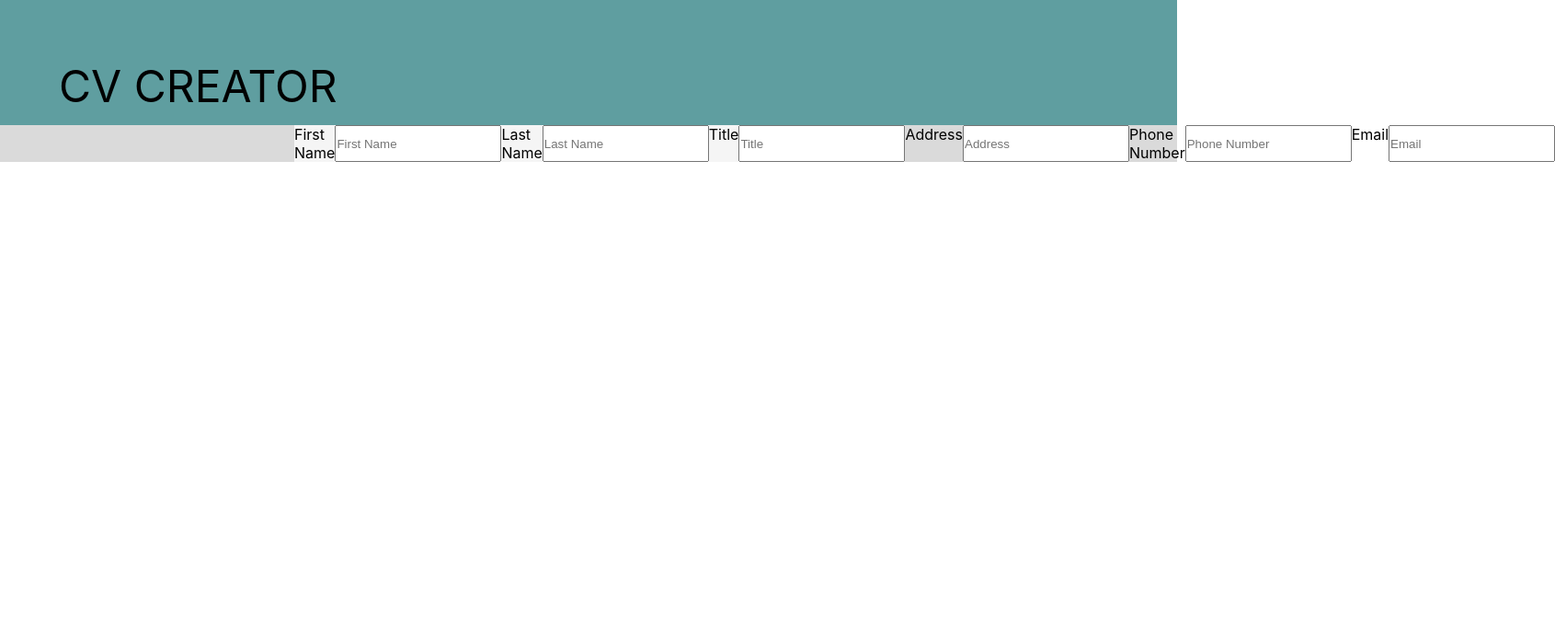
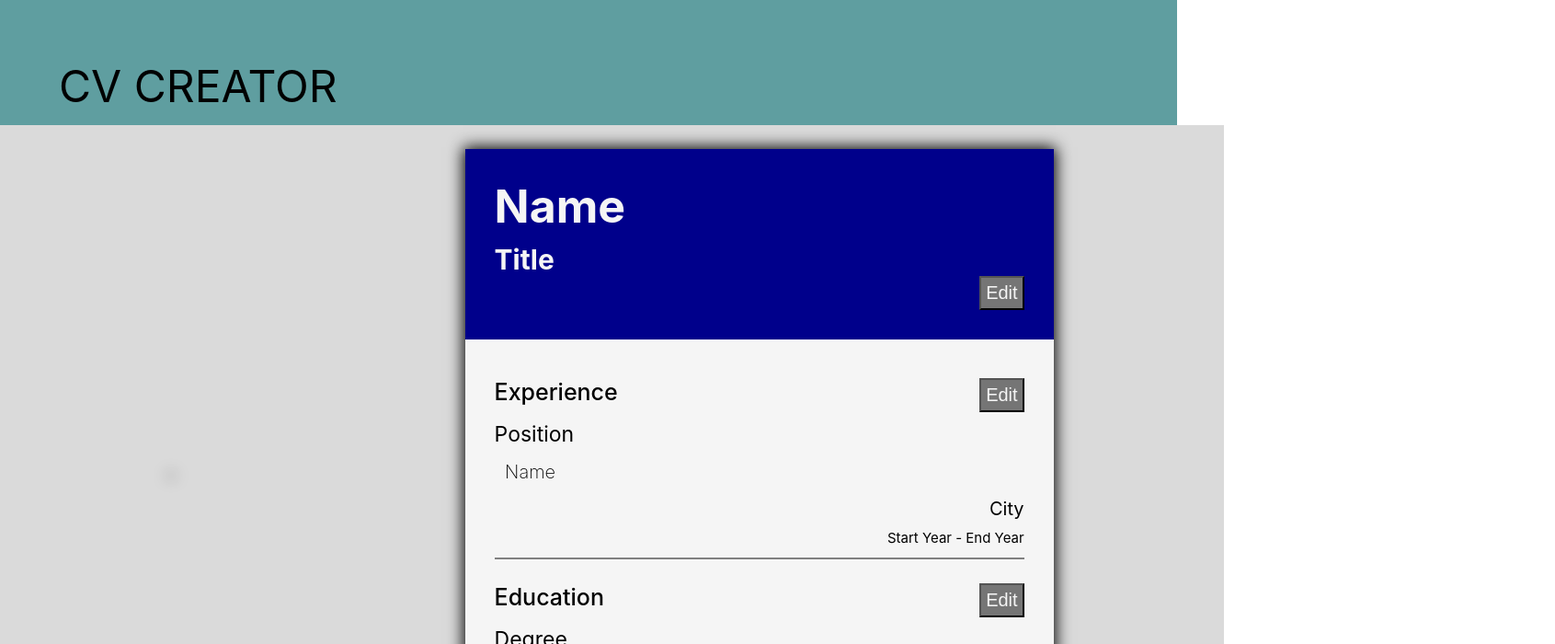
Before and after one commit to Innomer/odin-cv-maker, a React (Create React App) app in the folder cv-project/: page / in a window 1280 px wide. Shown: the top 700 px of the page at 92% size, 1691 px wide, since content can reach past the window. Built offline with nearby package versions, Linux system fonts and the light colour scheme.

Commit message:
Created Edit Section and Preview Section. Next time gonna integrate both

```diff
--- a/cv-project/src/components/CVSection.css
+++ b/cv-project/src/components/CVSection.css
@@ -1,23 +1,163 @@
-.CV{
+.CV {
     width: 100%;
-    background-color: rgb(218, 218, 218) ;
+    background-color: rgb(218, 218, 218);
     height: 100%;
+    padding: 2%;
+    display: flex;
 }
 
-#CVEditor{
+
+#CVEditor {
+    width: min-content;
+    margin: auto;
+    align-items: center;
+    background-color: whitesmoke;
+    box-shadow: 0px 0px 16px 2px black;
+}
+
+#CVPreview {
     width: 50%;
     margin: auto;
     align-items: center;
     background-color: whitesmoke;
+    box-shadow: 0px 0px 16px 2px black;
 }
 
-#CVPreview{
-    width: 50%;
-    margin: auto;
-    align-items: center;
-    background-color: whitesmoke;
+#Personal,
+#Education,
+#Experience {
+    display: flex;
+    flex-direction: column;
 }
 
-#Personal{
-    display: flex;
+#Personal.Dis,
+#Education.Dis,
+#Experience.Dis,
+.Dis{
+    display: none;
 }
+
+
+label {
+    padding: 10px;
+    /* margin: auto; */
+}
+
+input {
+    padding: 10px;
+    margin: 10px;
+    width: 25vw;
+}
+
+#submitBut {
+    width: 15%;
+    margin-top: 30px;
+    align-self: center;
+    font-size: 20px;
+}
+
+#formTitle {
+    font-size: 30px;
+    text-align: center;
+    padding: 5%;
+    font-weight: 700;
+}
+
+#addBut,
+#delBut {
+    align-self: center;
+    font-size: 17px;
+    background-color: rgb(117, 117, 117);
+    color: whitesmoke;
+    border-radius: 2rem;
+}
+#addBut:hover,#delBut:hover{
+    background-color: gray;
+}
+
+#prevHeader{
+    background-color: darkblue;
+    height: fit-content;
+    padding: 5%;
+    color: whitesmoke;
+}
+#prevHeader h1{
+    font-size: 50px;
+    margin-bottom: 10px;
+}
+#prevHeader h2{
+    font-size: 30px;
+    margin-top: 10px;
+}
+#prevExperience{
+    height: fit-content;
+    padding: 5%;
+    padding-bottom: 0%;
+    font-size: 20px;
+}
+#prevExperience p{
+    margin-top: 10px;
+    margin-bottom: 10px;
+}
+#prevExperience>p{
+    font-size: 25px;
+    font-weight: 500;
+    display:flex;
+}
+.posi{
+    font-size: 23px;
+    width: 100%;
+}
+.expName{
+    font-size: 20px;
+    width: 100%;
+    padding: 1%;
+    padding-left: 2%;
+    font-weight: 200;
+}
+.year{
+    font-size: 15px;
+    padding-bottom: 2%;
+    text-align: right;
+    margin: auto;
+    width: 100%;
+    border-bottom: 2px solid gray;
+}
+.city{
+    font-size: 20px;
+    text-align: right;
+    margin: auto;
+    width: 100%;
+}
+#prevEducation{
+    height: fit-content;
+    padding: 5%;
+    padding-top: 1%;
+    font-size: 20px;
+}
+#prevEducation p{
+    margin-top: 10px;
+    margin-bottom: 10px;
+}
+#prevEducation>p{
+    font-size: 25px;
+    font-weight: 500;
+    display:flex;
+}
+#prevHeader>p{
+    font-size: 25px;
+    font-weight: 500;
+    display:flex;
+}
+button{
+    font-size: 20px;
+    margin-left: auto;
+    text-align: right;
+    align-self: end;
+    padding:5px;
+    background-color: rgb(117, 117, 117);
+    color: whitesmoke;
+}
+button:hover{
+    background-color: gray;
+}
--- a/cv-project/src/components/CVSection.js
+++ b/cv-project/src/components/CVSection.js
@@ -4,28 +4,127 @@ import './CVSection.css';
 
 class CVSection extends Component {
 
+    constructor()
+    {
+        super();
+        this.state={
+            Profile:false,
+            Education:false,
+            Experience:false,
+        };
+        this.enableExperience=this.enableExperience.bind(this);
+        this.enableEducation=this.enableEducation.bind(this);
+        this.enableProf=this.enableProf.bind(this);
+    }
+
+    enableExperience()
+    {
+        this.setState({
+            Profile:false,
+            Education:false,
+            Experience:true,
+        });
+    }
+
+    enableEducation()
+    {
+        this.setState({
+            Profile:false,
+            Education:true,
+            Experience:false,
+        });
+    }
+
+    enableProf()
+    {
+        this.setState({
+            Profile:true,
+            Education:false,
+            Experience:false,
+        });
+    }
+
+
     render() {
         return (
             <div className="CV">
                 <div id="CVEditor">
                     <form>
-                        <div id="Personal">
+                        <div id="Personal" className={this.state.Profile? null:'Dis'}>
+                            <p id='formTitle'>Personal Details</p>
                             <label htmlFor="fName">First Name</label>
                             <input type='text' id='fName' name='fName' placeholder="First Name"></input>
                             <label htmlFor="lName">Last Name</label>
                             <input type='text' id='lName' name='lName'placeholder="Last Name"></input>
-                            <label for="title">Title</label>
+                            <label htmlFor="title">Title</label>
                             <input type='text' id='title' name='title' placeholder="Title"></input>
-                            <label for="address">Address</label>
+                            <label htmlFor="address">Address</label>
                             <input type='text' id='add' name='add' placeholder="Address"></input>
-                            <label for="phone">Phone Number</label>
+                            <label htmlFor="phone">Phone Number</label>
                             <input type='text' id='phone' name='phone' placeholder="Phone Number"></input>
-                            <label for="email">Email</label>
+                            <label htmlFor="email">Email</label>
                             <input type='text' id='email' name='email' placeholder="Email"></input>
+                            <input type='submit' id='submitBut' value="Submit"></input>
+                        </div>
+                        <div id="Education" className={this.state.Education? null:'Dis'}>
+                        <p id='formTitle'>Education</p>
+                            <label htmlFor="uniName">University Name</label>
+                            <input type='text' id='uniName' name='uniName' placeholder="University Name"></input>
+                            <label htmlFor="uniCity">City</label>
+                            <input type='text' id='uniCity' name='uniCity'placeholder="City"></input>
+                            <label htmlFor="uniDegree">Degree</label>
+                            <input type='text' id='uniDegree' name='uniDegree' placeholder="Degree"></input>
+                            <label htmlFor="uniFrom">Start Year</label>
+                            <input type='number' id='uniFrom' name='uniFrom' placeholder="Start Year"></input>
+                            <label htmlFor="uniEnd">End Year</label>
+                            <input type='number' id='uniEnd' name='uniEnd' placeholder="End Year"></input>
+                            <input type='button' id='addBut' value="Add"></input>
+                            <input type='button' id='delBut' value="Remove"></input>
+                            <input type='submit' id='submitBut' value="Submit"></input>
+                        </div>
+                        <div id="Experience" className={this.state.Experience? null:'Dis'}>
+                        <p id='formTitle'>Experience</p>
+                            <label htmlFor="compPos">Position</label>
+                            <input type='text' id='compPos' name='compPos' placeholder="Position"></input>
+                            <label htmlFor="compName">Company Name</label>
+                            <input type='text' id='compName' name='compName'placeholder="Company Name"></input>
+                            <label htmlFor="compCity">City</label>
+                            <input type='text' id='compCity' name='compCity' placeholder="City"></input>
+                            <label htmlFor="uniFrom">Start Year</label>
+                            <input type='number' id='uniFrom' name='uniFrom' placeholder="Start Year"></input>
+                            <label htmlFor="uniEnd">End Year</label>
+                            <input type='text' id='uniEnd' name='uniEnd' placeholder="End Year"></input>
+                            <input type='button' id='addBut' value="Add"></input>
+                            <input type='button' id='delBut' value="Remove"></input>
+                            <input type='submit' id='submitBut' value="Submit"></input>
                         </div>
                     </form>
                 </div>
-                <div id="CVPreview"></div>
+                <div id="CVPreview">
+                    <div id="prevHeader">
+                        <h1>Name</h1>
+                        <h2>Title</h2>
+                        <p><button id="editProf" onClick={this.enableProf}>Edit</button></p>
+                    </div>
+                    <div id="prevExperience">
+                            <p>Experience<button id="editExp" onClick={this.enableExperience}>Edit</button></p>
+                        <div>
+                            <p className="posi">Position</p>
+                            <p className="expName">Name</p>
+                            <p className="city">City</p>
+                            <p className="year">Start Year - End Year</p>
+                        </div>
+                    </div>
+                    <div id="prevEducation">
+                    <p>Education <button id="editEdu" onClick={this.enableEducation}>Edit</button></p>
+                        <div>
+                            <p className="posi">Degree</p>
+                            <p className="expName">Name</p>
+                            <p className="city">City</p>
+                            <p className="year">Start Year - End Year</p>
+                        </div>
+                    </div>
+                </div>
             </div>
         );
     }
```
